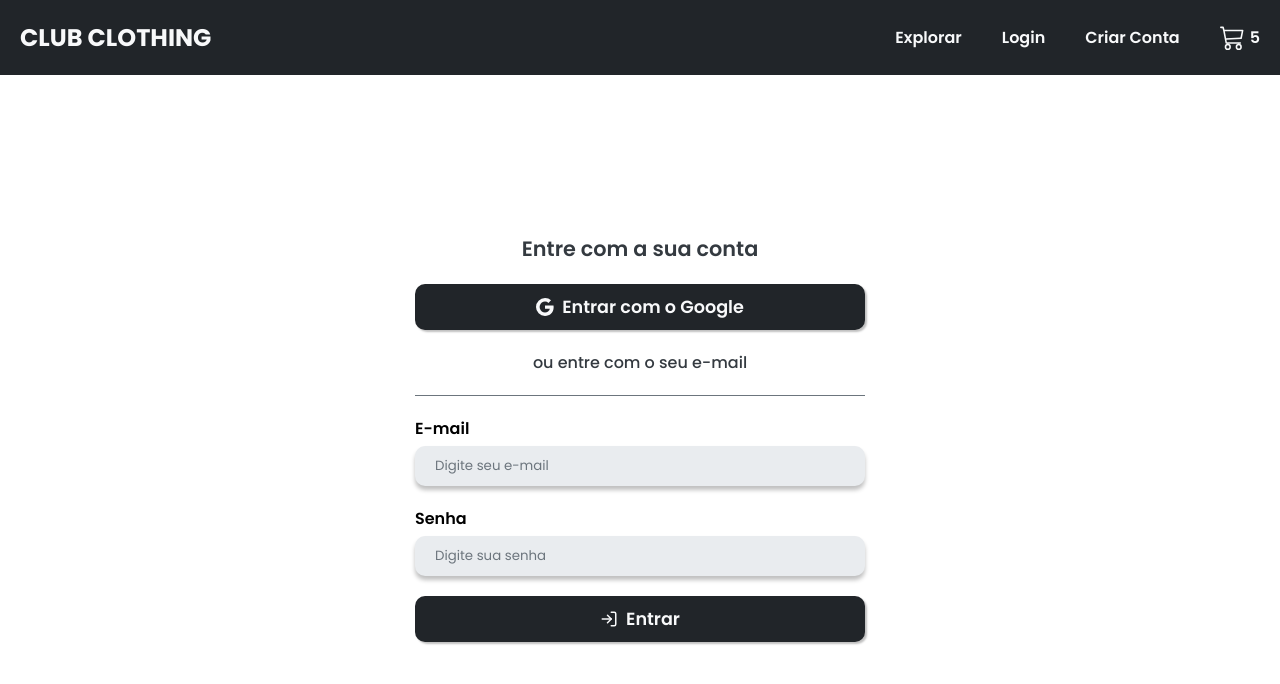
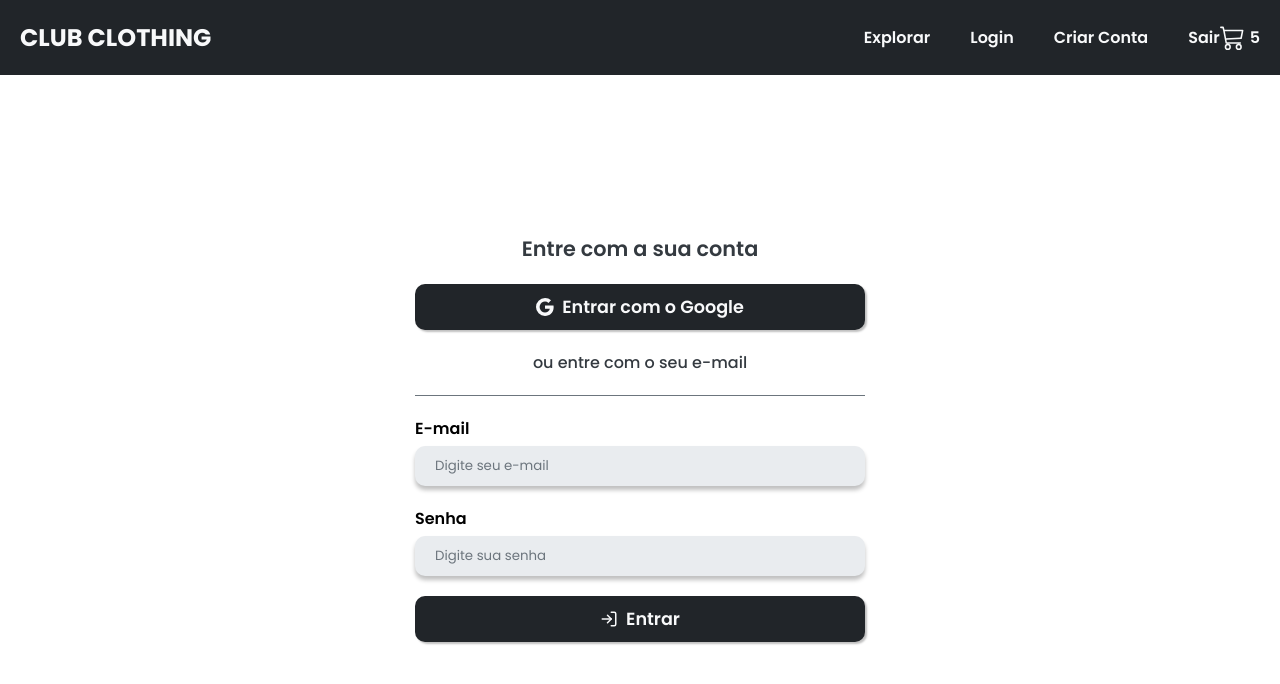
Before and after one commit to antoni0jsneto/club-ecommerce-frontend, a React (Create React App) app: page /login in a window 1280 px wide. Shown: the top 684 px of the page. Built offline with nearby package versions, Linux system fonts and the light colour scheme; no server answers.

Commit message:
feat: add auth state listener and sign out button

```diff
--- a/src/App.tsx
+++ b/src/App.tsx
@@ -1,3 +1,4 @@
+import { onAuthStateChanged } from "firebase/auth";
 import { FunctionComponent } from "react";
 import { BrowserRouter, Route, Routes } from "react-router-dom";
 
@@ -6,7 +7,13 @@
 import LoginPage from "./pages/login/login.page";
 import SignUpPage from "./pages/sign-up/sign-up.page";
 
+// Utilities
+import { auth } from "./config/firebase.config";
+
 const App: FunctionComponent = () => {
+    onAuthStateChanged(auth, (user) => {
+        console.log(user);
+    });
     return (
         <BrowserRouter>
             <Routes>
--- a/src/components/header/header.component.tsx
+++ b/src/components/header/header.component.tsx
@@ -10,6 +10,8 @@
 
 // Utilities
 import { useNavigate } from "react-router-dom";
+import { signOut } from "firebase/auth";
+import { auth } from "../../config/firebase.config";
 
 const Header = () => {
     const navigate = useNavigate();
@@ -29,6 +31,7 @@
                 <HeaderItem>Explorar</HeaderItem>
                 <HeaderItem onClick={handleLoginClick}>Login</HeaderItem>
                 <HeaderItem onClick={handleSignUpClick}>Criar Conta</HeaderItem>
+                <HeaderItem onClick={() => signOut(auth)}>Sair</HeaderItem>
                 <HeaderItem>
                     <BsCart3 size={25} />
                     <p style={{ marginLeft: 5 }}>5</p>
```
